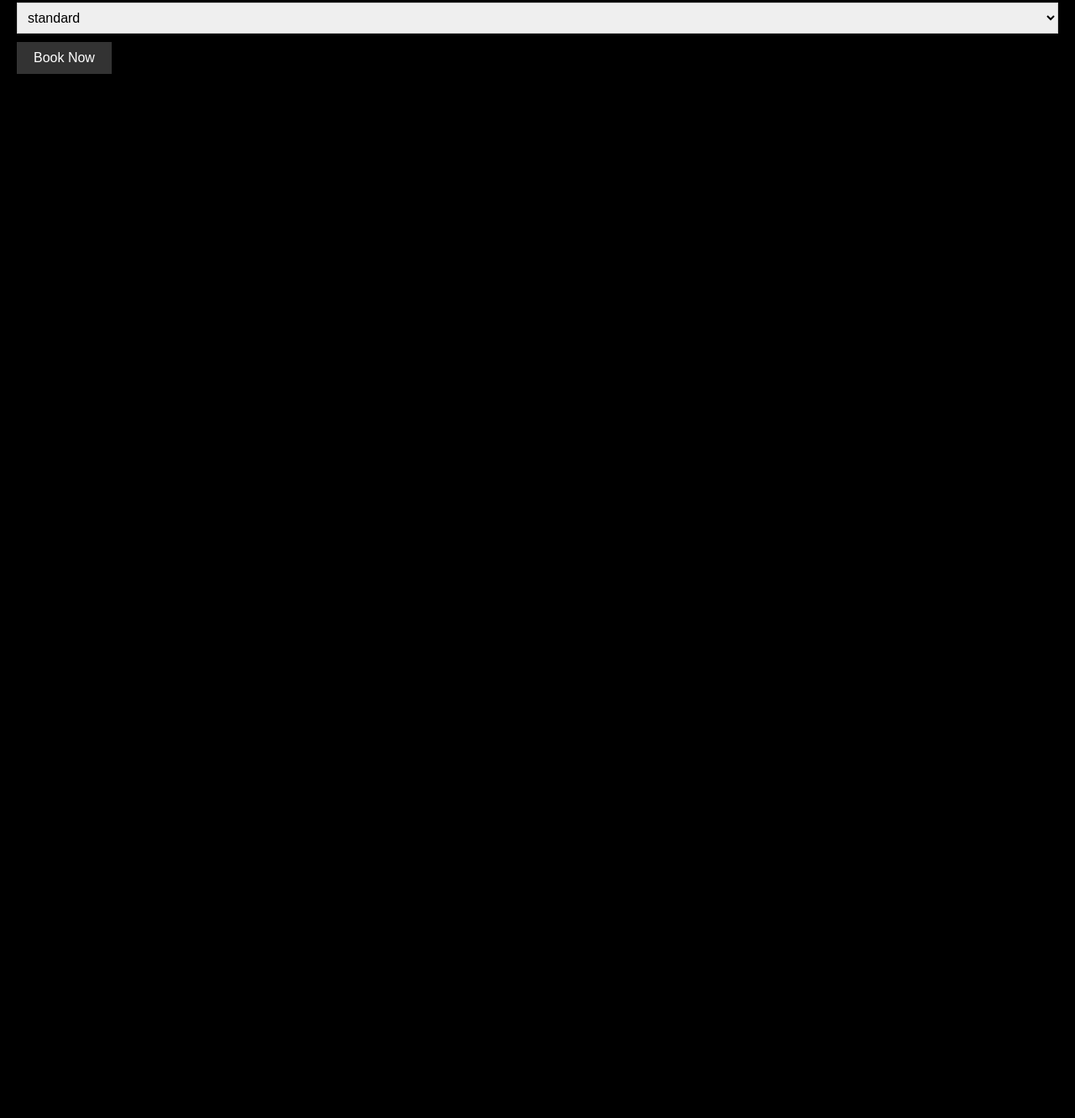
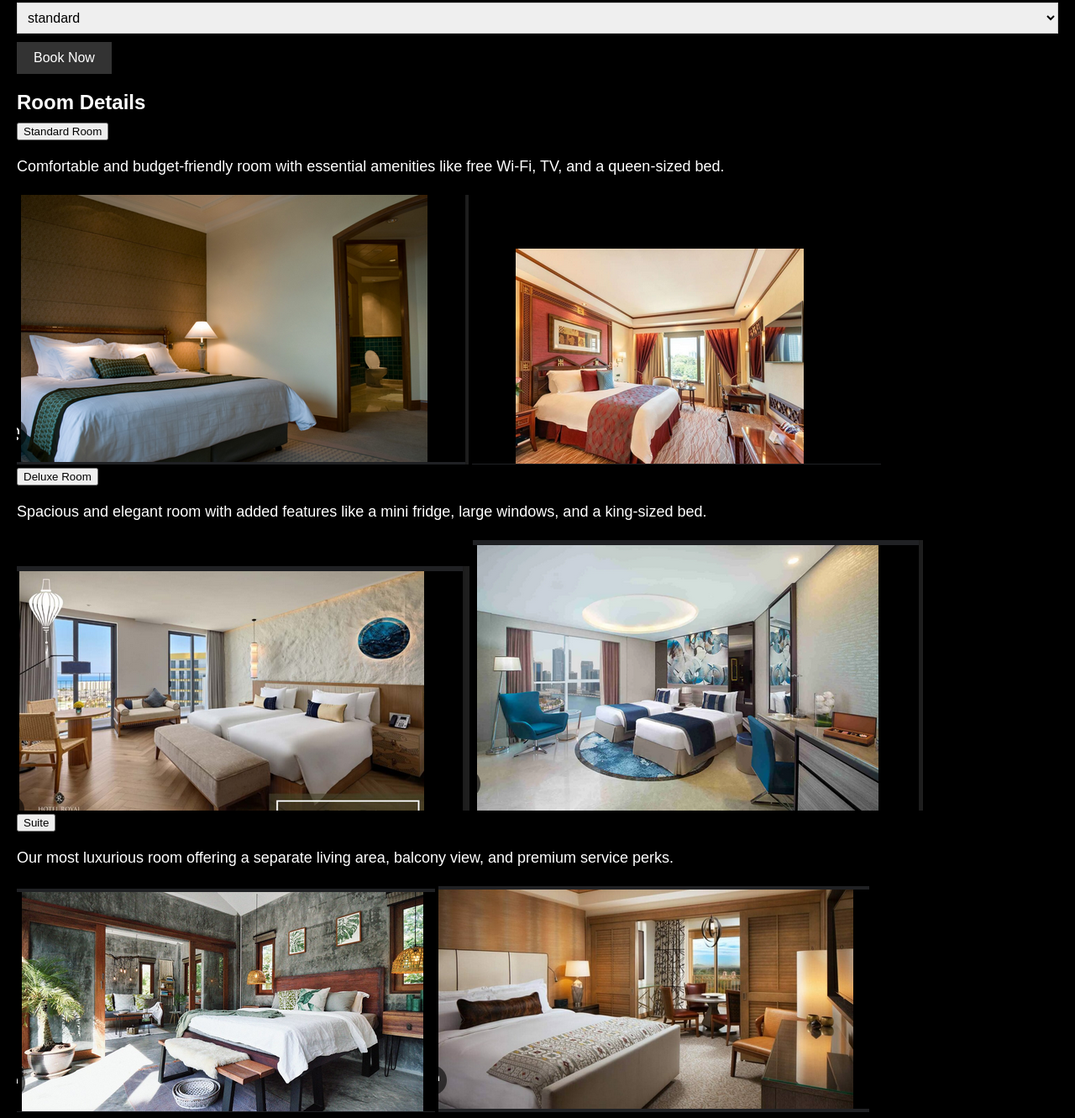
Before and after one commit to festuskeney/keney, a plain HTML site: page accommodation.html in a window 1280 px wide. Shown: the part 462-1793 px from the top of the page at 84% size. Before the commit the page ends 800 px from the top, so only its background shows below. Drawn offline with Linux system fonts and the light colour scheme.

Commit message:
Update accommodation.html

```diff
--- a/accommodation.html
+++ b/accommodation.html
@@ -33,6 +33,44 @@
         </select>
         <button type="submit">Book Now</button>
       </form>
+<h2>Room Details</h2>
+
+<div class="room-section">
+  <button class="room-toggle" onclick="toggleRoom('standard')">Standard Room</button>
+  <div id="standard" class="room-detail">
+    <p>Comfortable and budget-friendly room with essential amenities like free Wi-Fi, TV, and a queen-sized bed.</p>
+    <div class="slider">
+      <img src="images/standard1.jpg" alt="Standard Room 1">
+      <img src="images/standard2.jpg" alt="Standard Room 2">
+    </div>
+  </div>
+
+  <button class="room-toggle" onclick="toggleRoom('deluxe')">Deluxe Room</button>
+  <div id="deluxe" class="room-detail">
+    <p>Spacious and elegant room with added features like a mini fridge, large windows, and a king-sized bed.</p>
+    <div class="slider">
+      <img src="images/deluxe1.jpg" alt="Deluxe Room 1">
+      <img src="images/deluxe2.jpg" alt="Deluxe Room 2">
+    </div>
+  </div>
+
+  <button class="room-toggle" onclick="toggleRoom('suite')">Suite</button>
+  <div id="suite" class="room-detail">
+    <p>Our most luxurious room offering a separate living area, balcony view, and premium service perks.</p>
+    <div class="slider">
+      <img src="images/suite1.jpg" alt="Suite Room 1">
+      <img src="images/suite2.jpg" alt="Suite Room 2">
+    </div>
+  </div>
+</div>
     </main>
+    <script>
+  function toggleRoom(id) {
+    const sections = document.querySelectorAll('.room-detail');
+    sections.forEach(section => {
+      section.style.display = (section.id === id && section.style.display !== 'block') ? 'block' : 'none';
+    });
+  }
+</script>
   </body>
 </html>
```
